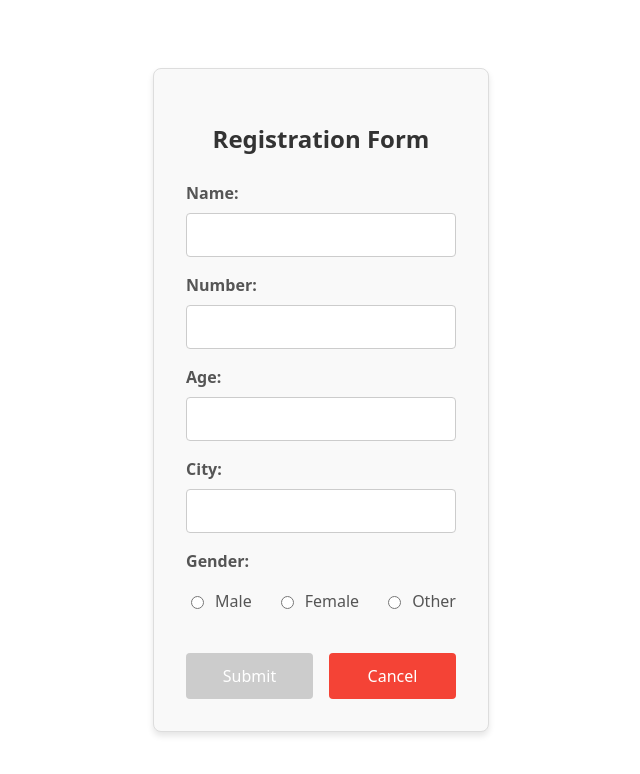
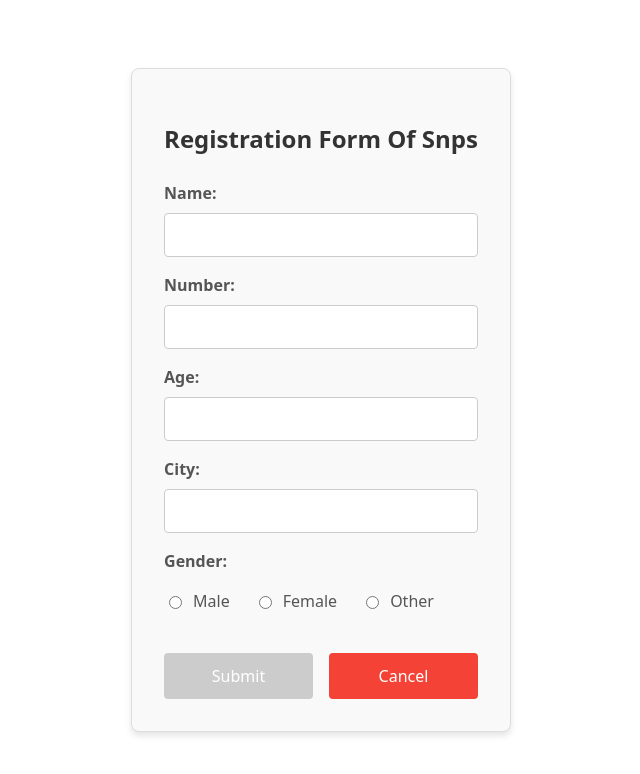
Before and after one commit to ajyy2005-arch/snps-ad-form, a React (Vite) app: page / in a window 1280 px wide. Shown: the top 774 px of the page, without its empty margins (319-959 px from the left). Built offline with nearby package versions, Linux system fonts and the light colour scheme.

Commit message:
new text add

```diff
--- a/src/components/RegistrationForm.jsx
+++ b/src/components/RegistrationForm.jsx
@@ -32,7 +32,7 @@ const RegistrationForm = () => {
 
     return (
         <div className="registration-form-container">
-            <h2>Registration Form</h2>
+            <h2>Registration Form Of Snps</h2>
             <form onSubmit={handleSubmit}>
                 <div className="form-group">
                     <label htmlFor="name">Name:</label>
```
